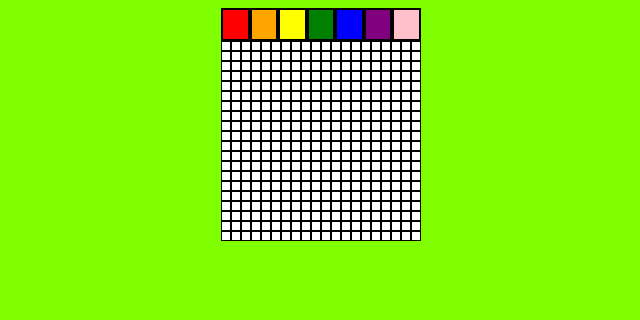
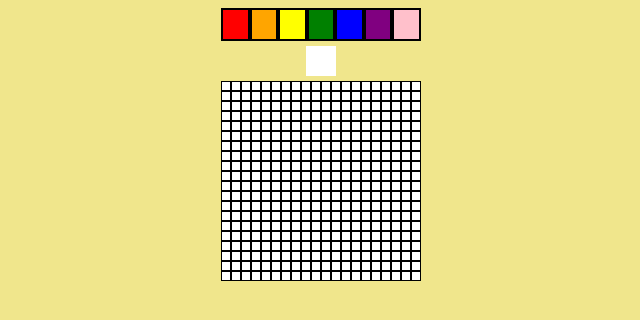
Before and after one commit to meibruist/pixelArt, a plain HTML site: page index.html in a window 1280 px wide. Shown: the whole page, without its empty margins (319-959 px from the left). Drawn offline with Linux system fonts and the light colour scheme.

Commit message:
pre-6.15 class

```diff
--- a/artMaker.js
+++ b/artMaker.js
@@ -26,19 +26,19 @@ window.onload = function(){
   })
   }
 
-  // color palatte
-  let containerPalatte = document.querySelector('#palatte');
+  // color pallet
+  let containerPallet = document.querySelector('#pallet');
   let colorChoices = ['red', 'orange', 'yellow', 'green', 'blue', 'purple', 'pink'];
 
   for(let color of colorChoices) {
-    let boxPalatte = document.createElement('span');
-    boxPalatte.style.border = '2px solid black';
-    boxPalatte.style.backgroundColor = color
-    containerPalatte.appendChild(boxPalatte);
+    let boxPallet = document.createElement('span');
+    boxPallet.style.border = '2px solid black';
+    boxPallet.style.backgroundColor = color
+    containerPallet.appendChild(boxPallet);
   }
- document.body.prepend(containerPalatte);
+ document.body.prepend(containerPallet);
 
-
-
+// When a user clicks on one of these divs, you'll need to save that
+// spans color in a variable.
 
 }
--- a/index.css
+++ b/index.css
@@ -1,8 +1,16 @@
 body {
-    background-color: chartreuse;
+    background-color: khaki;
 }
 
-#palatte {
+#current-color {
+    background-color: white;
+    height: 30px;
+    width: 30px;
+    margin: 5px auto;
+}
+
+
+#pallet {
     background-color: white;
     height: 33px;
     width: 200px;
@@ -10,8 +18,6 @@ body {
     display: grid;
     grid-template-columns: repeat(7, 1fr);
 }
-
-
 
 #canvas {
     background-color: white;
--- a/index.html
+++ b/index.html
@@ -8,8 +8,8 @@
   </head>
 
   <body>
-   <div id="palatte"></div>
-
+    <div id="current-color"></div>
+    <div id="pallet"></div>
     <div id="canvas"></div>
   </body>
 
```
